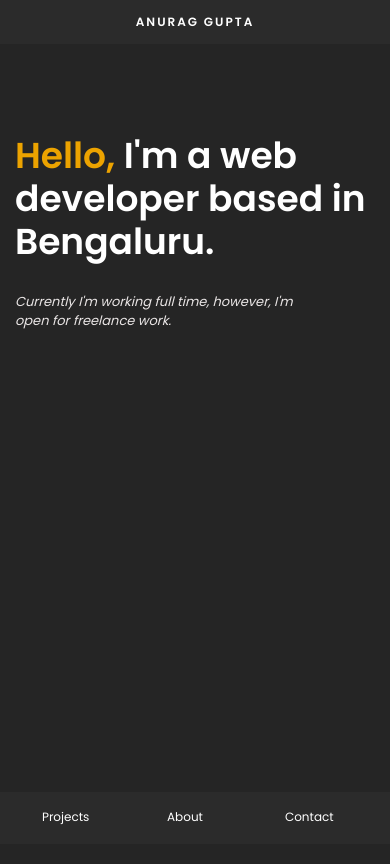
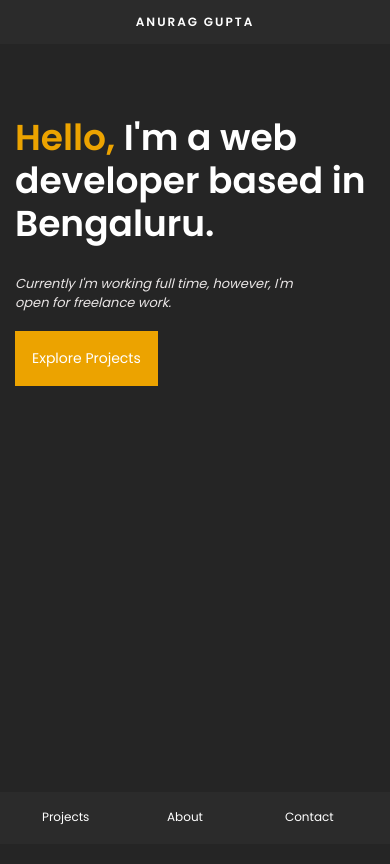
Before and after one commit to theanuraggupta/PortfolioDev, an Angular app: page / in a window 390 px wide. Shown: the top 864 px of the page. Built offline with nearby package versions, Linux system fonts and the light colour scheme.

Commit message:
design improvements

```diff
--- a/src/app/component/home/home.component.html
+++ b/src/app/component/home/home.component.html
@@ -8,7 +8,7 @@
         developer based in Bengaluru.
       </h1>
       <h3>Currently I'm working full time, however, I'm open for freelance work.</h3>
-      <a target="_blank" href="https://github.com/anurag01gupta" class="hidden-sm">
+      <a target="_blank" href="https://github.com/anurag01gupta">
         <button class="btn btn-primary" type="button">
           Explore Projects
         </button>
--- a/src/assets/styles/base/_base.scss
+++ b/src/assets/styles/base/_base.scss
@@ -86,7 +86,7 @@ h3 {
 
 .homepage {
     .btn {
-        margin-top: 30px;
+        margin-top: 10px;
         color: $white;
     }
 
@@ -106,7 +106,7 @@ h3 {
 
     .btn-primary,
     .btn-secondary{
-        padding: 16px 30px;
+        padding: 16px;
         border-radius: 0;
         border: 1px;
         border-style: solid;
--- a/src/assets/styles/common.scss
+++ b/src/assets/styles/common.scss
@@ -48,6 +48,19 @@
 
     .btn-secondary {
         margin-left: 20px;
+    }
+
+    .homepage {
+        padding: 16px 30px;
+        .btn {
+            margin-top: 30px;
+        }
+    }
+}
+
+@media screen and (max-width: 767px){
+    .left{
+        padding-top: 20%;
     }
 }
 
@@ -107,8 +120,4 @@
         position: sticky;
         top: auto;
     }
-
-    .left{
-        padding-top: 25%;
-    }
 }
```
